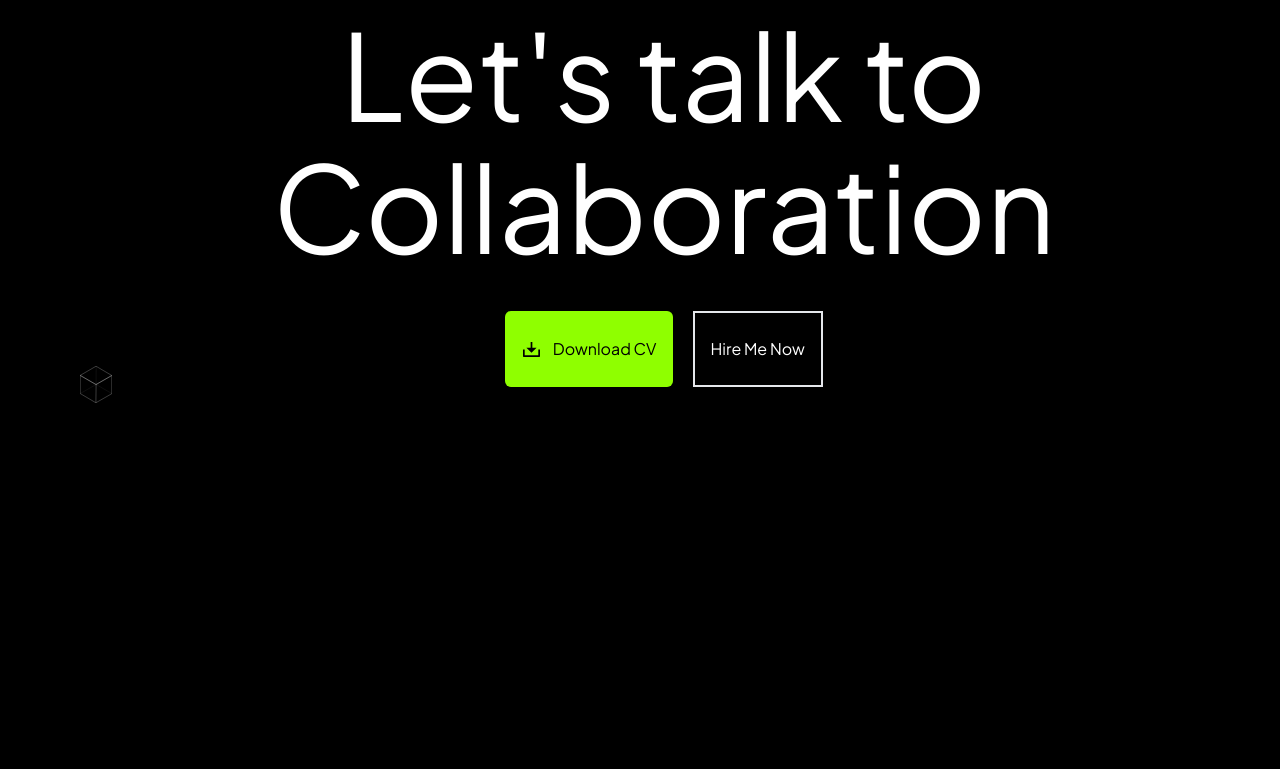
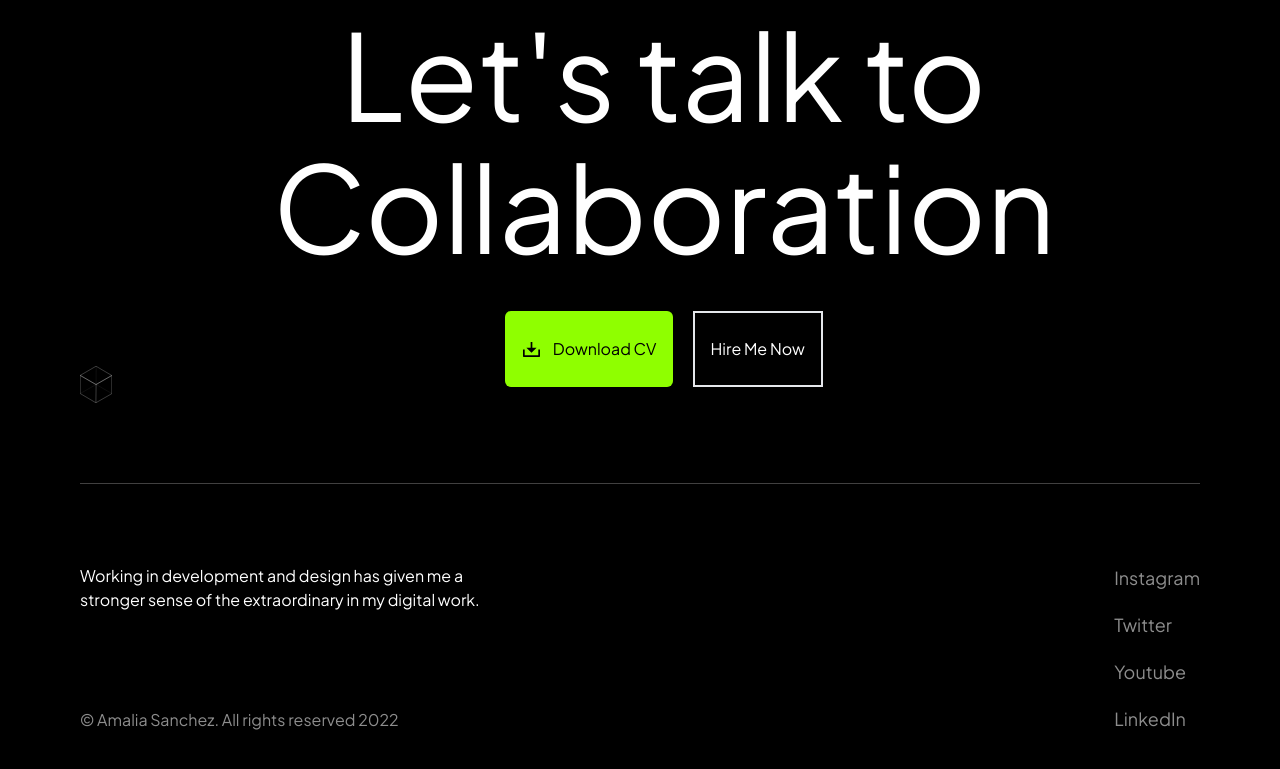
Before and after one commit to n2n0n00/portfolio_v2, a React (Vite) app: page / in a window 1280 px wide. Shown: the part 4607-5376 px from the top of the page. Before the commit the page ends 5090 px from the top, so only its background shows below. Built offline with nearby package versions, Linux system fonts and the light colour scheme.

Commit message:
footer done

```diff
--- a/src/index.css
+++ b/src/index.css
@@ -82,8 +82,8 @@
     @apply text-[#8D8D8D];
   }
 
-  .gray_box {
-    @apply bg-[#1E1E1E];
+  .gray_line {
+    @apply bg-[#414040];
   }
 
   .button {
--- a/src/pages/Footer.jsx
+++ b/src/pages/Footer.jsx
@@ -23,6 +23,7 @@ const Collaboration = () => (
 
 const Footer = () => {
   return (
+    <div className="w-full">
       <div className="mx-20 mb-20 mt-[8%] max-md:mt-[15%]">
         <div className="h-[60vh] max-md:h-full flex flex-row gap-20 w-full items-center justify-center max-md:flex-col mt-[5%]">
           <div className="h-full justify-end flex flex-col">
@@ -44,6 +45,25 @@ const Footer = () => {
           </div>
         </div>
       </div>
+      <div className="h-[1px] gray_line m-20 max-sm:m-10" />
+      <div className="flex flex-row max-sm:flex-col-reverse max-sm:gap-10 max-sm:items-center justify-between mx-20 mt-[5%] mb-20 max-sm:mx-10">
+        <div className="flex flex-col max-sm:gap-10">
+          <p className="body_reg text-white w-[55%] h-full max-sm:text-center max-sm:w-full">
+            Working in development and design has given me a stronger sense of
+            the extraordinary in my digital work.
+          </p>
+          <p className="body_reg gray_text max-sm:text-center">
+            © Amalia Sanchez. All rights reserved 2022
+          </p>
+        </div>
+        <div className="flex flex-col gap-5">
+          <a className="text-white p_reg">Instagram</a>
+          <a className="text-white p_reg">Twitter</a>
+          <a className="text-white p_reg">Youtube</a>
+          <a className="text-white p_reg">LinkedIn</a>
+        </div>
+      </div>
+    </div>
   );
 };
 
```
Lines whose indentation alone changed are shown as unchanged.
